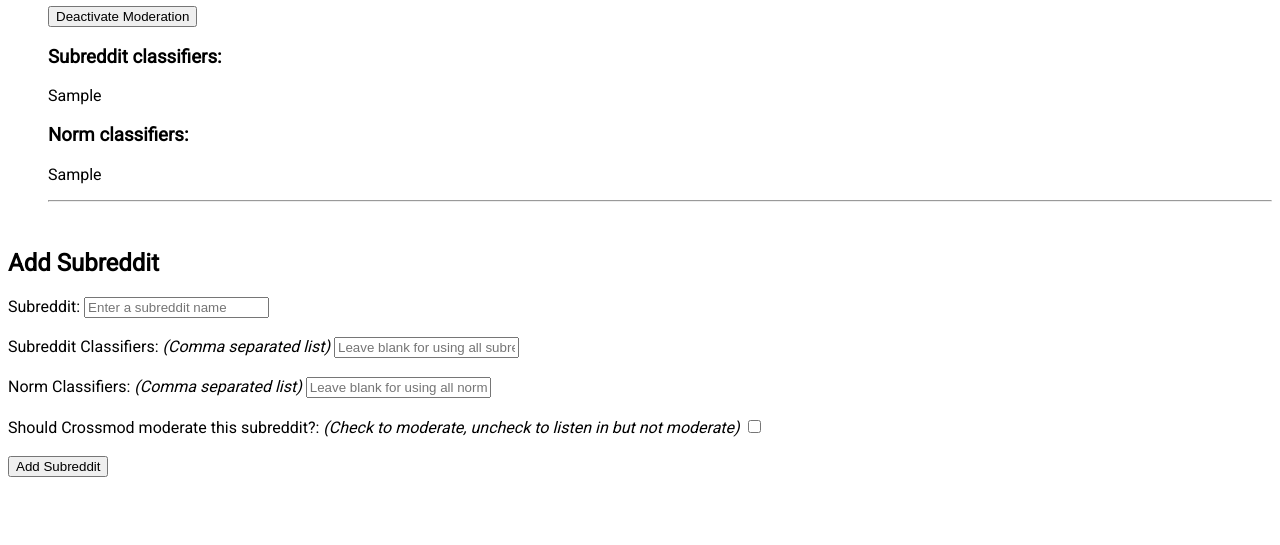
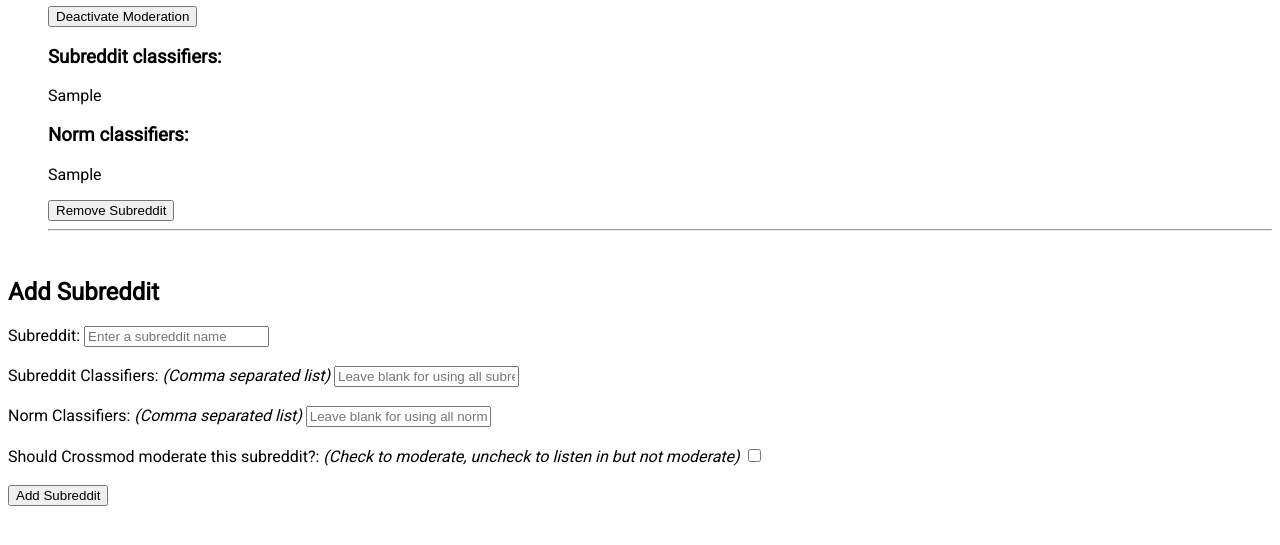
Before and after one commit to adishy/crossmod, a Flask app: page /settings/ in a window 1280 px wide. Shown: the part 145-690 px from the top of the page. Run offline with Flask 2, Linux system fonts and the light colour scheme; tables that the repository leaves empty hold one stand-in row (values such as "Sample post").

Commit message:
Updating settings to remove subreddits from subreddit settings table, Updating subreddit_monitor.py to use tenacity to restart if server times out/subreddit is removed

```diff
--- a/crossmod/db/tables/subreddit_settings.py
+++ b/crossmod/db/tables/subreddit_settings.py
@@ -8,4 +8,4 @@ class SubredditSettingsTable(Base):
       subreddit = Column(String(50), unique = True)
       subreddit_classifiers = Column(UnicodeText)
       norm_classifiers = Column(UnicodeText)
-      perform_action = Column(Boolean)
+      perform_action = Column(Boolean, default = False)
--- a/crossmod/ml/subreddit_monitor.py
+++ b/crossmod/ml/subreddit_monitor.py
@@ -101,9 +101,10 @@ class CrossmodSubredditMonitor():
                         f"A comment with permalink [{comment.permalink}] exceeded Crossmod's removal consensus threshold.",
                         self.me)
 
-
+    @retry(wait=wait_exponential(multiplier=1, min=4, max=10))
     def monitor(self):
       # PRAW interface used to stream comments from subreddits
+      self.current_subreddits_count = self.number_of_subreddits()
       subreddits_listener = self.reddit.subreddit("+".join([row.subreddit for row in self.db.database_session.query(SubredditSettingsTable.subreddit).all()]))
 
       print("Crossmod started monitoring at:", (datetime.datetime.now(pytz.timezone('EST'))).strftime('%Y-%m-%d %H:%M:%S'), "EST")
--- a/crossmod/templates/settings.html
+++ b/crossmod/templates/settings.html
@@ -23,7 +23,7 @@
                             <input type="submit" name="deactivate_moderation" value="Deactivate Moderation"/>
                         </form>
                     {% else %}
-                        <p>Not currently moderated</p>
+                        <p>Listening in</p>
                         <form action="{{ url_for('settings') }}" method="POST">
                             <input type="hidden" name="subreddit" value="{{ subreddit.subreddit }}"/>
                             <input type="submit" name="activate_moderation" value="Activate Moderation"/>
@@ -33,6 +33,10 @@
                     <p>{{ subreddit.subreddit_classifiers }}</p>
                     <h3>Norm classifiers: </h3>
                     <p>{{ subreddit.norm_classifiers }}</p>
+                    <form action="{{ url_for('settings') }}" method="POST">
+                        <input type="hidden" name="subreddit" value="{{ subreddit.subreddit }}"/>
+                        <input type="submit" name="remove_subreddit" value="Remove Subreddit"/>
+                    </form>
                 </li>
                 <hr>
                 <br>
--- a/crossmod/views/settings.py
+++ b/crossmod/views/settings.py
@@ -1,25 +1,27 @@
 import crossmod
 from crossmod.environments.consts import CrossmodConsts
+from crossmod.db import CrossmodDB
 from crossmod.db.tables import SubredditSettingsTable
 import flask
 from flask import request
 
 @crossmod.app.route('/settings/', methods=['GET', 'POST'])
 def settings():
+    db = CrossmodDB()
     if request.method == 'POST':
         if 'activate_moderation' in request.form:
             print("Activate moderation")
             subreddit_name = request.form['subreddit']
-            row = crossmod.db_interface.database_session.query(SubredditSettingsTable).filter(SubredditSettingsTable.subreddit == subreddit_name).one()
+            row = db.database_session.query(SubredditSettingsTable).filter(SubredditSettingsTable.subreddit == subreddit_name).one()
             row.perform_action = True
-            crossmod.db_interface.database_session.commit()
+            db.database_session.commit()
 
         elif 'deactivate_moderation' in request.form:
             print("Deactivate moderation")
             subreddit_name = request.form['subreddit']
-            row = crossmod.db_interface.database_session.query(SubredditSettingsTable).filter(SubredditSettingsTable.subreddit == subreddit_name).one()
+            row = db.database_session.query(SubredditSettingsTable).filter(SubredditSettingsTable.subreddit == subreddit_name).one()
             row.perform_action = False
-            crossmod.db_interface.database_session.commit()
+            db.database_session.commit()
 
         elif 'add_subreddit' in request.form:
             print("Adding subreddit")
@@ -33,11 +35,21 @@ def settings():
             perform_action = False
             if request.form.get('perform_action'):
                 perform_action = True
-            crossmod.db_interface.write(SubredditSettingsTable,
-                                        subreddit = subreddit,
-                                        subreddit_classifiers = subreddit_classifiers,
-                                        norm_classifiers = norm_classifiers)
+            db.write(SubredditSettingsTable,
+                     subreddit = subreddit,
+                     subreddit_classifiers = subreddit_classifiers,
+                     norm_classifiers = norm_classifiers,
+                     perform_action = perform_action)
 
-    subreddits = [row for row in crossmod.db_interface.database_session.query(SubredditSettingsTable).all()]
+        elif 'remove_subreddit' in request.form:
+            print("Removing subreddit")
+            subreddit = flask.escape(request.form['subreddit'])
+            db.database_session.query(SubredditSettingsTable).filter(SubredditSettingsTable.subreddit == subreddit).delete()
+            db.database_session.commit()
+
+        # PRG Pattern: https://en.wikipedia.org/wiki/Post/Redirect/Get
+        return flask.redirect(flask.url_for('settings'))
+
+    subreddits = [row for row in db.database_session.query(SubredditSettingsTable).all()]
     context = { 'subreddits': subreddits }
     return flask.render_template('settings.html', **context)
```
